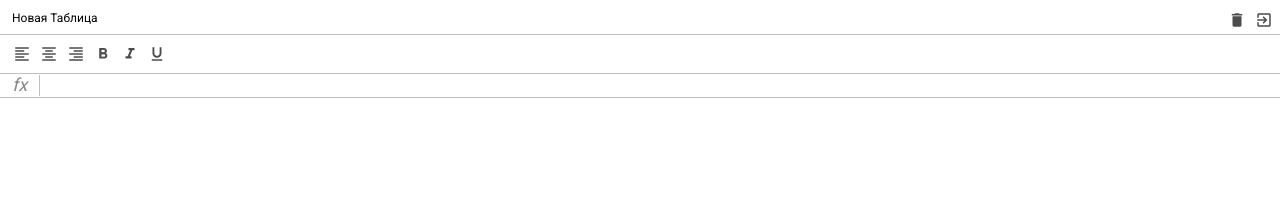
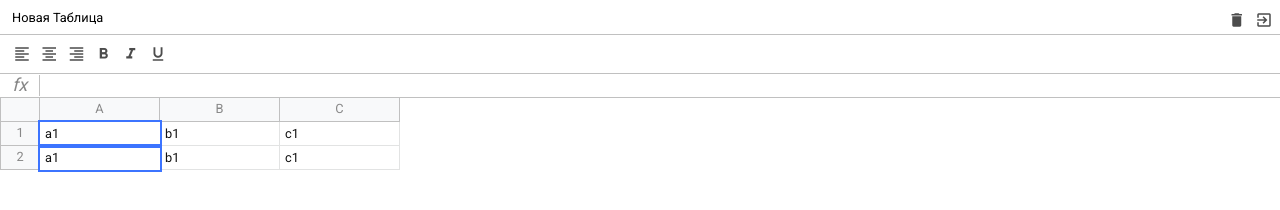
Before and after one commit to wectorgame/excel, a website built with webpack: page src/index.html in a window 1280 px wide. Built offline with nearby package versions, Linux system fonts and the light colour scheme.

Commit message:
add starting table

```diff
--- a/src/index.html
+++ b/src/index.html
@@ -4,15 +4,17 @@
     <meta charset="UTF-8" />
     <meta name="viewport" content="width=device-width, initial-scale=1.0" />
     <link rel="shortcut icon" href="favicon.ico" />
-    <link href="https://fonts.googleapis.com/icon?family=Material+Icons"
-      rel="stylesheet">
+    <link
+      href="https://fonts.googleapis.com/icon?family=Material+Icons"
+      rel="stylesheet"
+    />
     <title>Excel</title>
   </head>
   <body>
     <div id="app" class="container"></div>
     <div class="excel">
       <div class="excel__header">
-        <input type="text" class="input" value="Новая Таблица"/>
+        <input type="text" class="input" value="Новая Таблица" />
         <div>
           <div class="button">
             <i class="material-icons">delete</i>
@@ -21,7 +23,6 @@
             <i class="material-icons">exit_to_app</i>
           </div>
         </div>
-
       </div>
       <div class="excel__toolbar">
         <div class="button">
@@ -42,14 +43,37 @@
         <div class="button">
           <i class="material-icons">format_underline</i>
         </div>
-
       </div>
       <div class="excel__formula">
         <div class="info">fx</div>
         <div class="input" contenteditable spellcheck="false"></div>
-
       </div>
-      <div class="excel__table"></div>
+      <div class="excel__table">
+        <div class="row">
+          <div class="row-info"></div>
+          <div class="row-data">
+            <div class="column">A</div>
+            <div class="column">B</div>
+            <div class="column">C</div>
+          </div>
+        </div>
+        <div class="row">
+          <div class="row-info">1</div>
+          <div class="row-data">
+            <div class="cell selected" contenteditable="">a1</div>
+            <div class="cell" contenteditable="">b1</div>
+            <div class="cell" contenteditable="">c1</div>
+          </div>
+        </div>
+        <div class="row">
+          <div class="row-info">2</div>
+          <div class="row-data">
+            <div class="cell selected" contenteditable="">a1</div>
+            <div class="cell" contenteditable="">b1</div>
+            <div class="cell" contenteditable="">c1</div>
+          </div>
+        </div>
+      </div>
     </div>
   </body>
 </html>
--- a/src/scss/_variables.scss
+++ b/src/scss/_variables.scss
@@ -3,3 +3,5 @@ $border-color: #c0c0c0;
 $toolbar-height: 40px;
 $formula-height:24px;
 $info-cell-width:40px;
+$row-height:24px;
+$cell-width:120px;
--- a/src/scss/index.scss
+++ b/src/scss/index.scss
@@ -17,5 +17,10 @@ body{
 }
 .excel{
     position: relative;
-    color: #888
+    color: #888;
+    height: 100%;
+    max-width: 100%;
+    font-size: .8rem;
+
+
 }
--- a/src/scss/table.scss
+++ b/src/scss/table.scss
@@ -2,5 +2,61 @@
 @import 'mixins';
 
 .excel__table{
+    position: absolute;
+    left: 0;
+    right: 0;
+    top: $header-height + $toolbar-height + $formula-height;
+    overflow-x: auto;
+    padding-bottom: 2px;
+    .row{
+        display: flex;
+        flex-direction: row;
+        min-height: 20px;
+        height: $row-height;
+    }
 
+    .row-info{
+        display: flex;
+        justify-content: center;
+        align-items: center;
+        min-width: $info-cell-width;
+        height: 100%;
+        border: 1px solid $border-color;
+        background: #f8f9fa;
+        border-top: none;
+    }
+
+    .row-data{
+            display: flex;
+    }
+    .column{
+        display: flex;
+        justify-content: center;
+        align-items: center;
+        background: #f8f9fa;
+        min-width: 40px;
+        width: $cell-width;
+        border: 1px solid $border-color;
+        height: 100%;
+        border-top: none;
+        border-left: none;
+
+    }
+
+    .cell{
+        min-width: 40px;
+        padding: 5px;
+        width: $cell-width;
+        height: 100%;
+        border: 1px solid #e2e3e3;
+        border-top: 0;
+        border-left: 0;
+        color: #111;
+        white-space: nowrap;
+        &.selected{
+            border: none;
+            outline: 2px solid #3c74ff;
+            z-index: 2;
+        }
+    }
 }
```
Also changed, not shown: src/scss/formula.scss (line endings or trailing spaces). Lines whose indentation alone changed are shown as unchanged.
